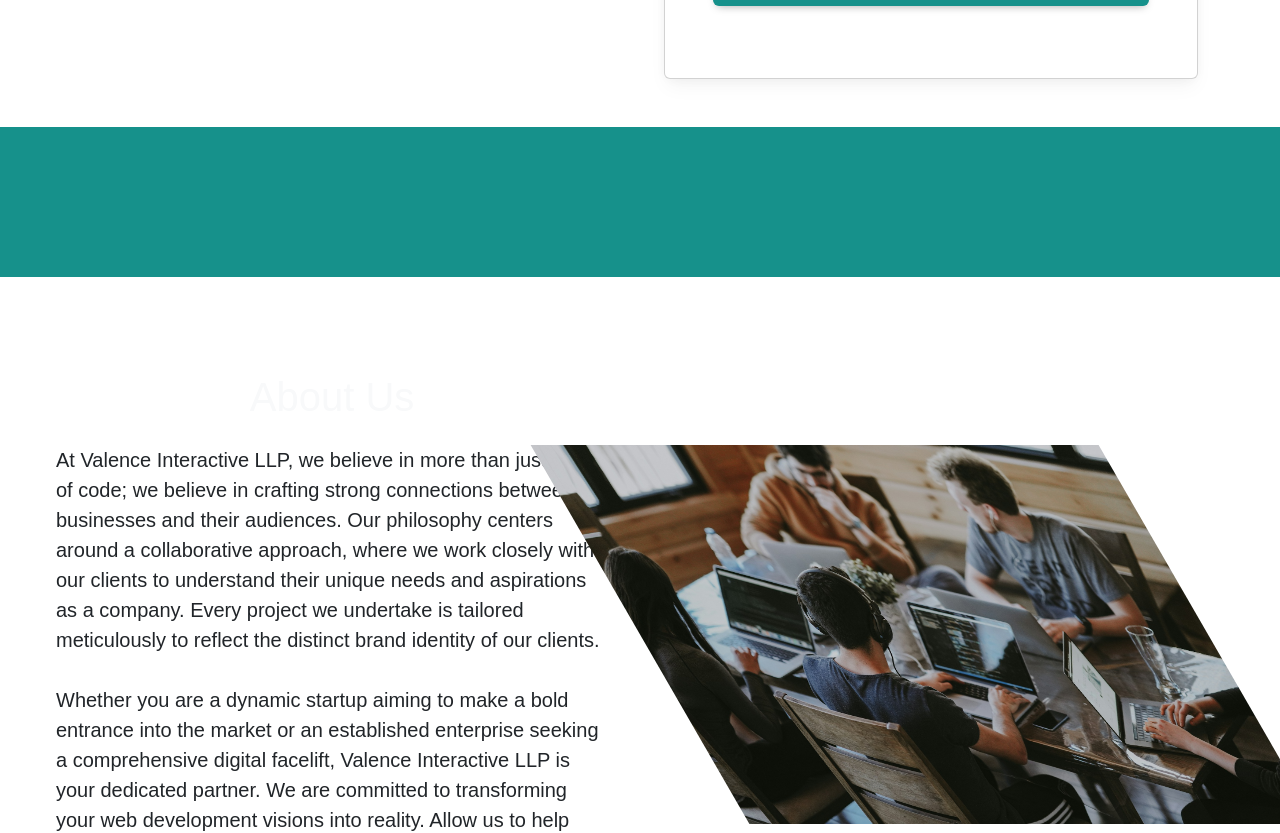
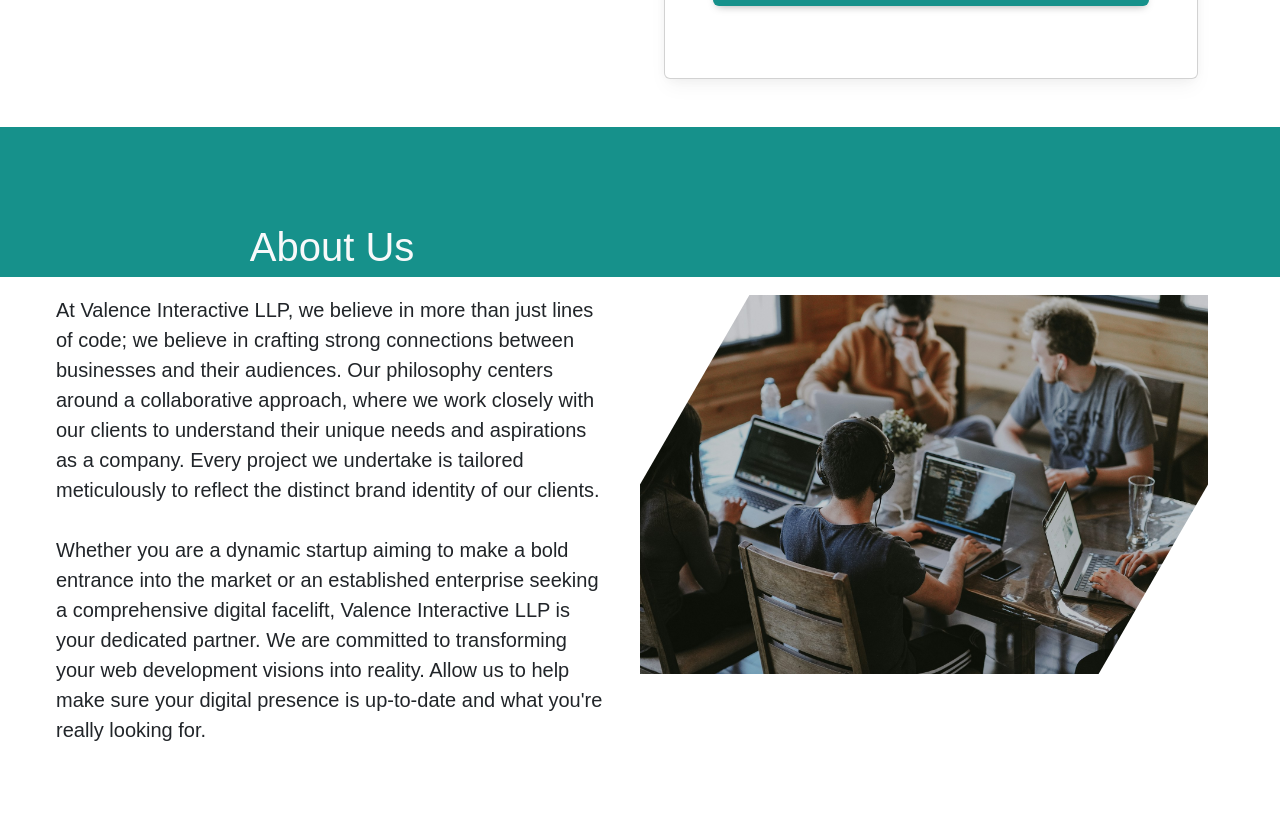
Before and after one commit to johnboy514/ValenceInteractiveLLP, a React (Create React App) app: page / in a window 1280 px wide. Shown: the part 3320-4153 px from the top of the page. Built offline with nearby package versions, Linux system fonts and the light colour scheme; a web font is replaced by a local one.

Commit message:
Demon test 9

```diff
--- a/src/components/Home.js
+++ b/src/components/Home.js
@@ -577,8 +577,9 @@
     </div>
   </div>
 </section>
+{/* There is a bug causing the screen to be able to drift to the right in the area of 580-628 of this following section */}
 <section className="text-center">
-  <div className="bg-image" style={{ backgroundColor: '#16918b', height: '150px' }}></div>
+  <div className="bg-image" style={{ backgroundColor: '#16918b', height: '150px', marginBottom: '-150px' }}></div>
   <div className="row" id="aboutus">
     <div className="col-md-12 reveal">
       <div className="mt-5 d-flex flex-row" style={{ backgroundColor: 'hsla(0, 100%, 100%, 0.0)', height: 'auto' }}>
@@ -601,13 +602,19 @@
               </div>
             </div>
             <div className="col-lg-6 d-flex flex-column align-items-center justify-content-center" style={{ marginTop: '0' }}>
-              <div className="skew-container">
+              <div style={{
+                width: 'auto',
+                height: 'auto',
+                overflow: 'hidden',
+                transform: 'skewX(-30deg)',
+              }}>
                 <img
                   src={AboutUs} alt="about us"
                   style={{
                     width: '100%',
-                    height: 'auto',
+                    height: '100%',
                     transform: 'skewX(30deg)',
+                    marginTop: '0',
                     border: 'none'
                   }}
                 />
```
